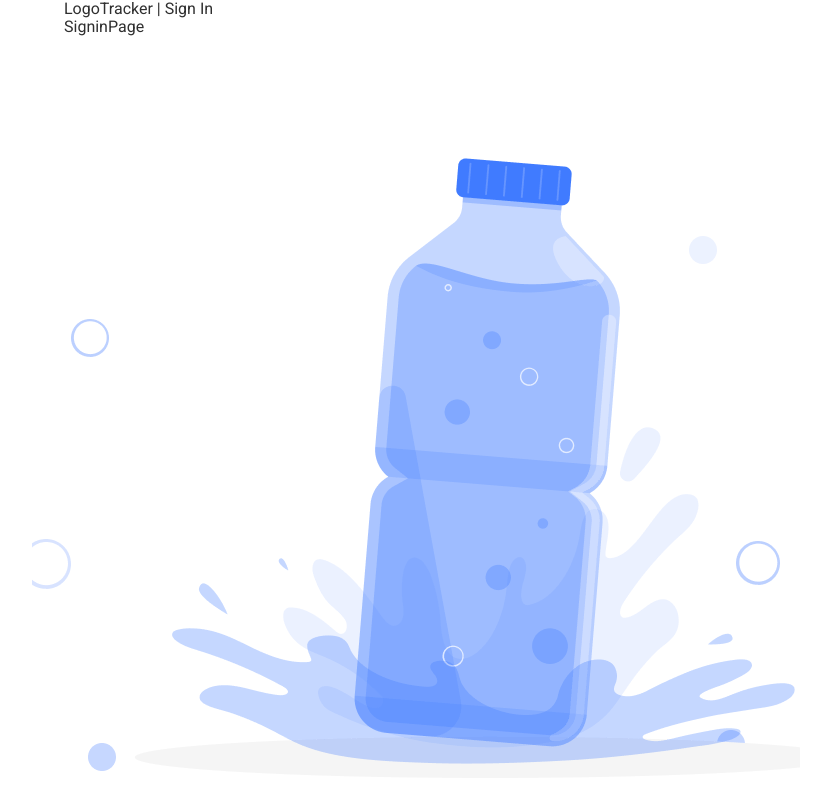
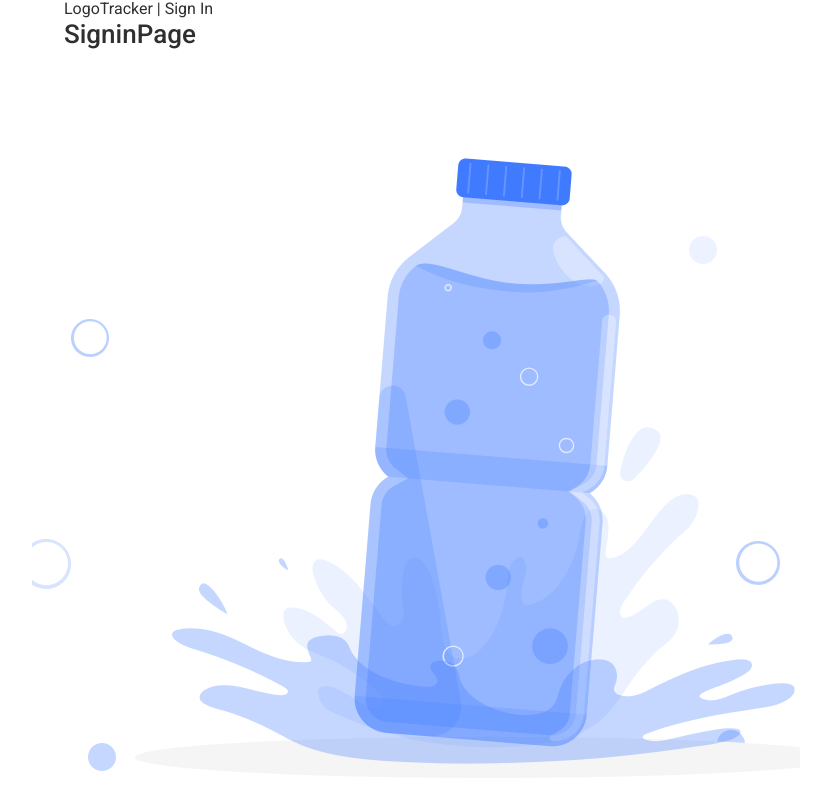
Before and after one commit to OlenaShatalova/team-03-water-tracker-frontend, a React (Vite) app: page /signin in a window 1280 px wide. Shown: the top 810 px of the page, without its empty margins (224-1050 px from the left). Built offline with nearby package versions, Linux system fonts and the light colour scheme.

Commit message:
added TitleComponent

```diff
--- /dev/null
+++ b/src/components/Title/Title.jsx
@@ -0,0 +1,4 @@
+import css from './Title.module.css';
+
+const Title = ({ children }) => <h2 className={css.title}>{children}</h2>;
+export default Title;
--- /dev/null
+++ b/src/components/Title/Title.module.css
@@ -0,0 +1,5 @@
+.title {
+  font-weight: 500;
+  font-size: 26px;
+  line-height: 1.23077;
+}
--- a/src/pages/SigninPage/SigninPage.jsx
+++ b/src/pages/SigninPage/SigninPage.jsx
@@ -1,10 +1,11 @@
-import Container from "../../components/Container/Container";
+import Container from '../../components/Container/Container';
+import Title from '../../components/Title/Title';
 
 const SigninPage = () => {
   return (
     <main className="signBackground">
       <Container>
-        <div>SigninPage</div>
+        <Title>SigninPage</Title>
       </Container>
     </main>
   );
```
Also changed, not shown: .prettierrc.json (added).
